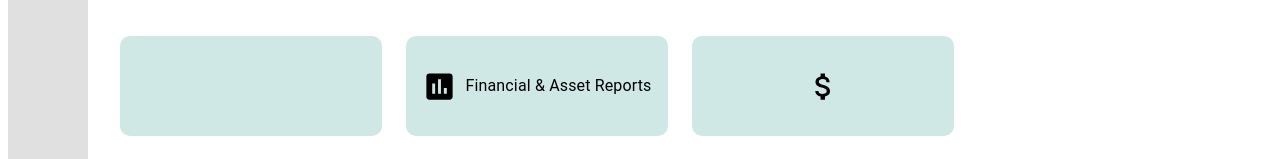
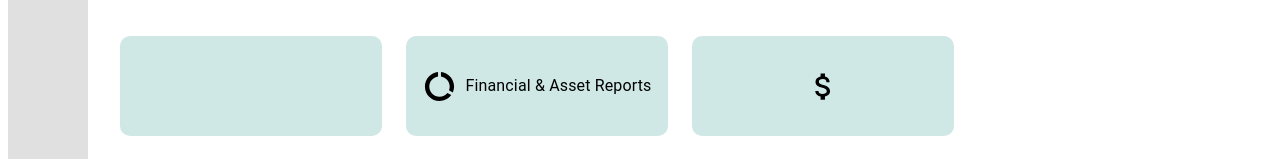
Before and after one commit to ChingEnLin/HoGiahLang, a React (Vite) app in the folder frontend/: page / in a window 1280 px wide. Shown: the part 361-520 px from the top of the page. Built offline with nearby package versions, Linux system fonts and the light colour scheme.

Commit message:
add cash data to portfolio overview

```diff
--- a/frontend/src/pages/accounts/Accounts.tsx
+++ b/frontend/src/pages/accounts/Accounts.tsx
@@ -150,6 +150,13 @@ const BankingInvestmentPage = () => {
         });
         return acc;
     }, {} as Record<string, { name: string; value: number }>);
+    // Append cash to overall data
+    accounts?.forEach(account => {
+        if (!overallData['Cash']) {
+            overallData['Cash'] = { name: 'Cash', value: 0 };
+        }
+        overallData['Cash'].value += Number((account.cash/exchangeRate[account.cash_currency]).toFixed(2));
+    });
 
     const overallPortfolioData = overallData ? Object.values(overallData).map((data, index) => ({
         ...data,
--- a/frontend/src/pages/home/Home.tsx
+++ b/frontend/src/pages/home/Home.tsx
@@ -4,10 +4,9 @@ import SettingsIcon from '@mui/icons-material/Settings';
 import CalendarTodayIcon from '@mui/icons-material/CalendarToday';
 import SavingsIcon from '@mui/icons-material/Savings';
 import NotificationsIcon from '@mui/icons-material/Notifications';
-import InsertChartIcon from '@mui/icons-material/InsertChart';
+import DataSaverOffIcon from '@mui/icons-material/DataSaverOff';
 import AttachMoneyIcon from '@mui/icons-material/AttachMoney';
 import { Link } from 'react-router-dom';
-import DrawerMenu from '../../components/DrawerMenu';
 
 const HomePage = () => {
 return (
@@ -126,7 +125,7 @@ return (
                         component={Link}
                         to="/accounts"
                     >
-                        <InsertChartIcon fontSize="large" />
+                        <DataSaverOffIcon fontSize="large" />
                         <Typography ml={1}>Financial & Asset Reports</Typography>
                     </Box>
                 </Grid>
```
